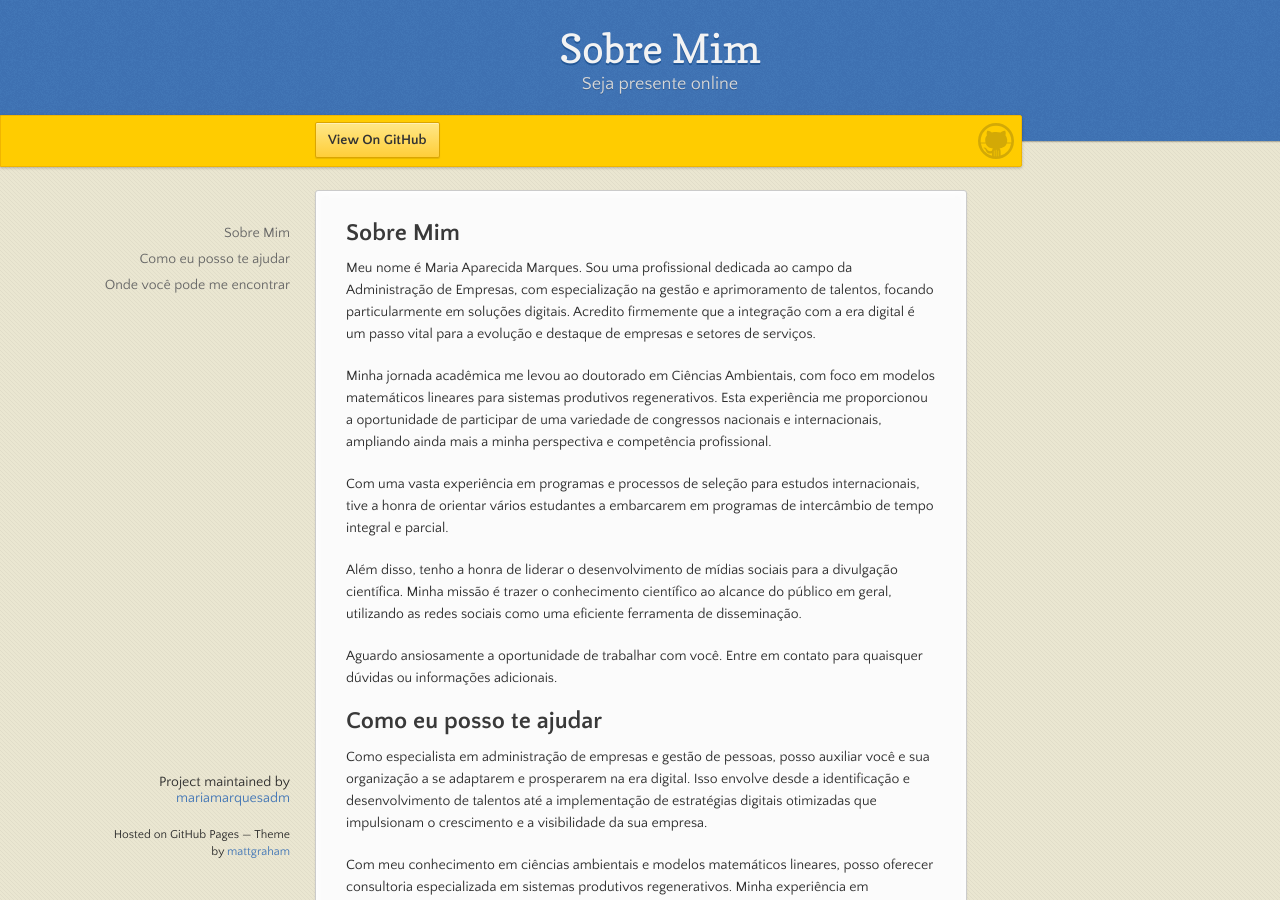
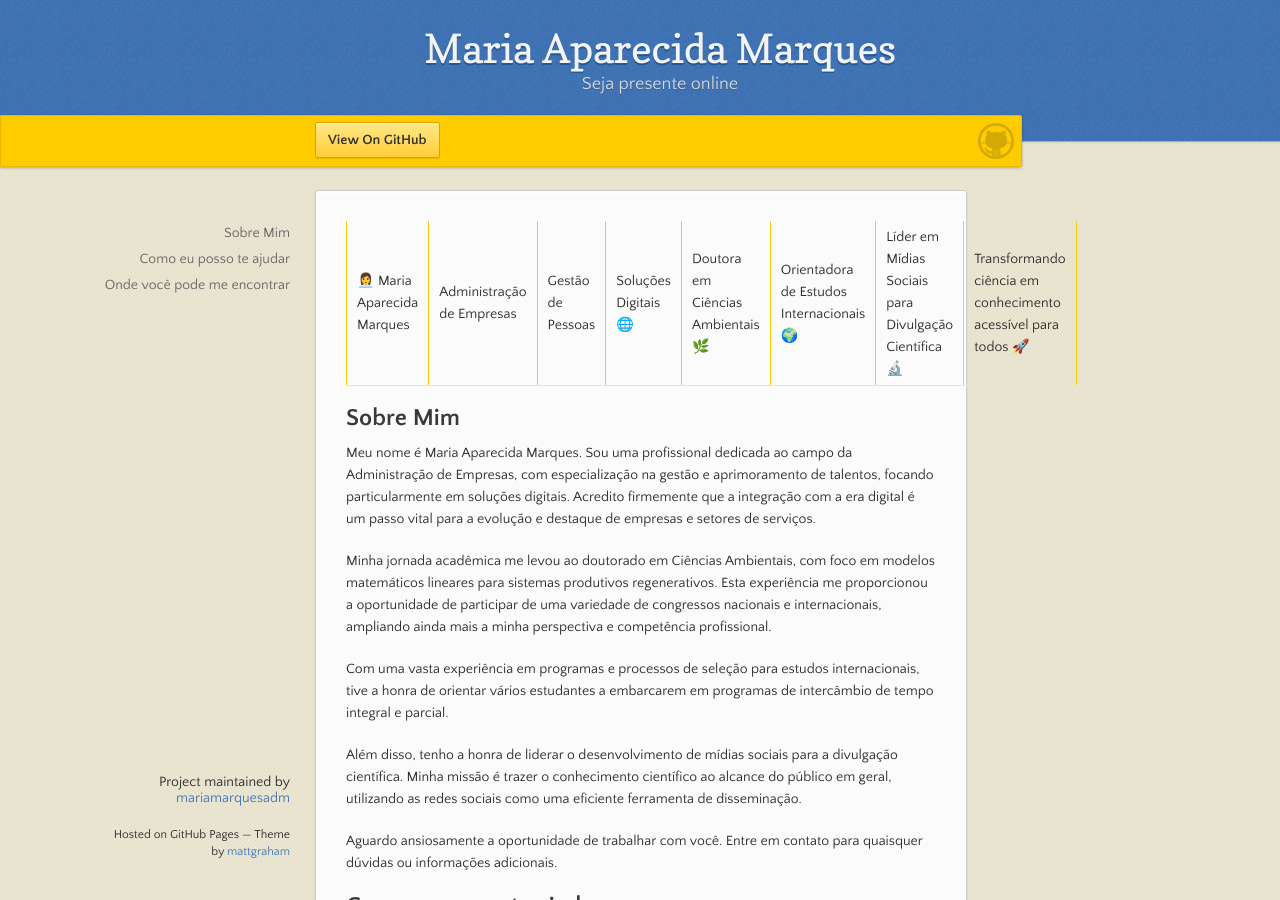
Before and after one commit to mariamarquesadm/mariamarquesadm, a Jekyll site: the page built from index.md, in a window 1280 px wide and 900 px high. Built offline with Jekyll 4.4.1, drawn with Linux system fonts in a browser that asks for light colours; our own code applies the rules of GitHub Pages for plain Markdown files.

Commit message:
Update index.md

```diff
--- a/index.md
+++ b/index.md
@@ -2,7 +2,7 @@
 layout: default
 ---
 
-
+👩‍💼 Maria Aparecida Marques | Administração de Empresas | Gestão de Pessoas | Soluções Digitais 🌐 | Doutora em Ciências Ambientais 🌿 | Orientadora de Estudos Internacionais 🌍 | Líder em Mídias Sociais para Divulgação Científica 🔬 | Transformando ciência em conhecimento acessível para todos 🚀
 
 
 ## Sobre Mim
```
